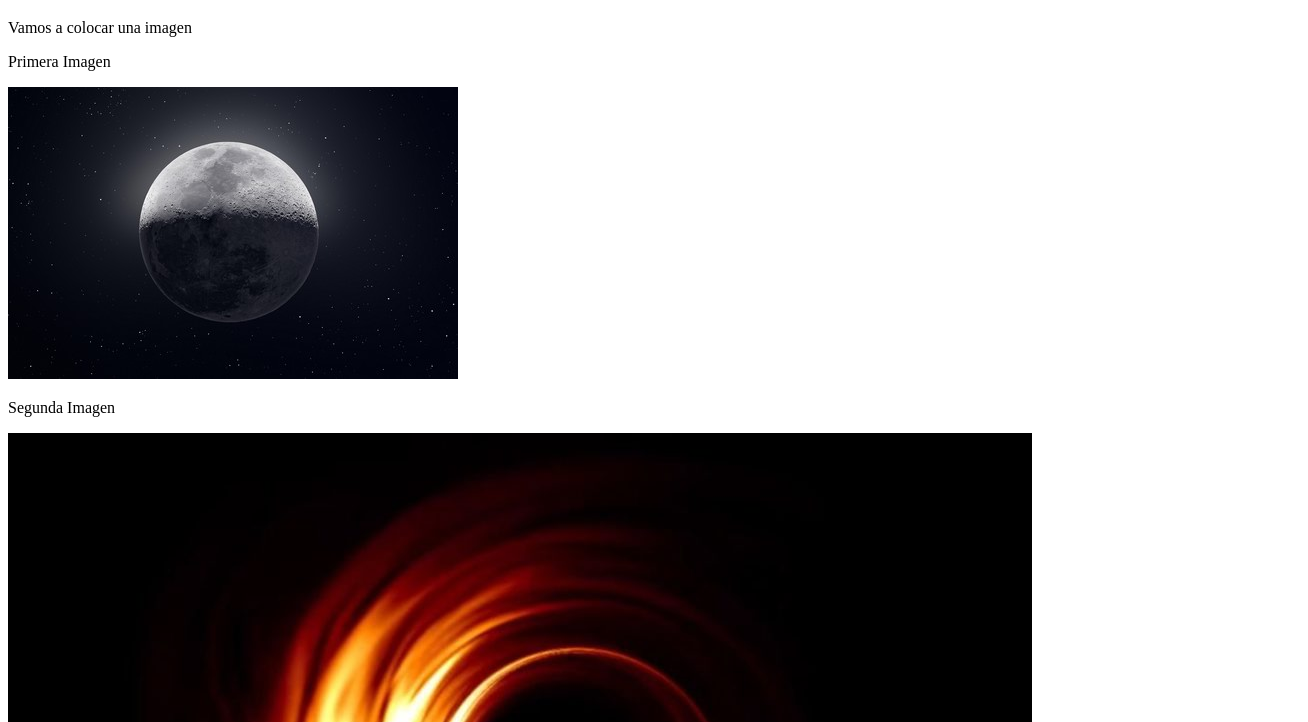
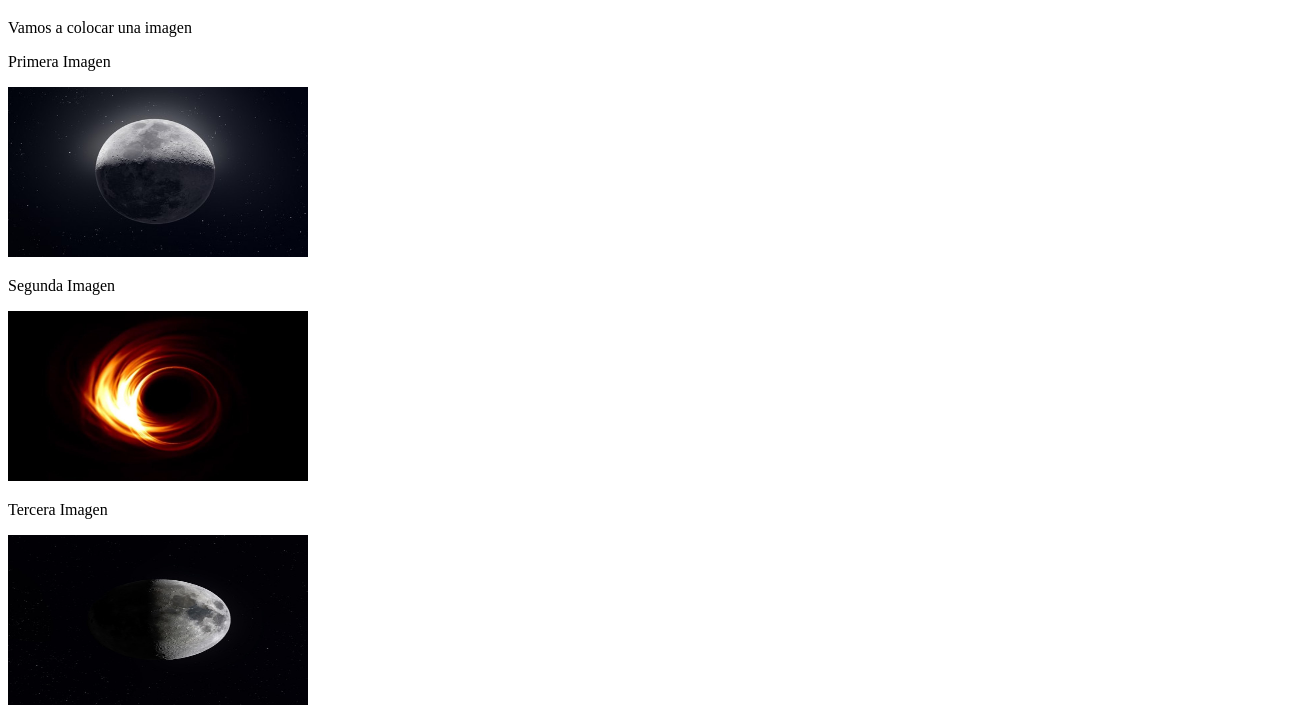
Before and after one commit to oscarizq/pruebas, a plain HTML site: page index.html in a window 1280 px wide. Shown: the part 61-783 px from the top of the page, 1308 px wide, since content can reach past the window. Drawn offline with Linux system fonts and the light colour scheme.

Commit message:
Tercera version, todas las imagnes del mismo tamaño

```diff
--- a/css/estilo.css
+++ b/css/estilo.css
@@ -3,3 +3,9 @@ h1 {
 	color: #FFD3D3;
 	font-family: 'Comic sans ms';
 }
+
+img {
+	width: 300px;
+	height: 170px;
+
+}
```
